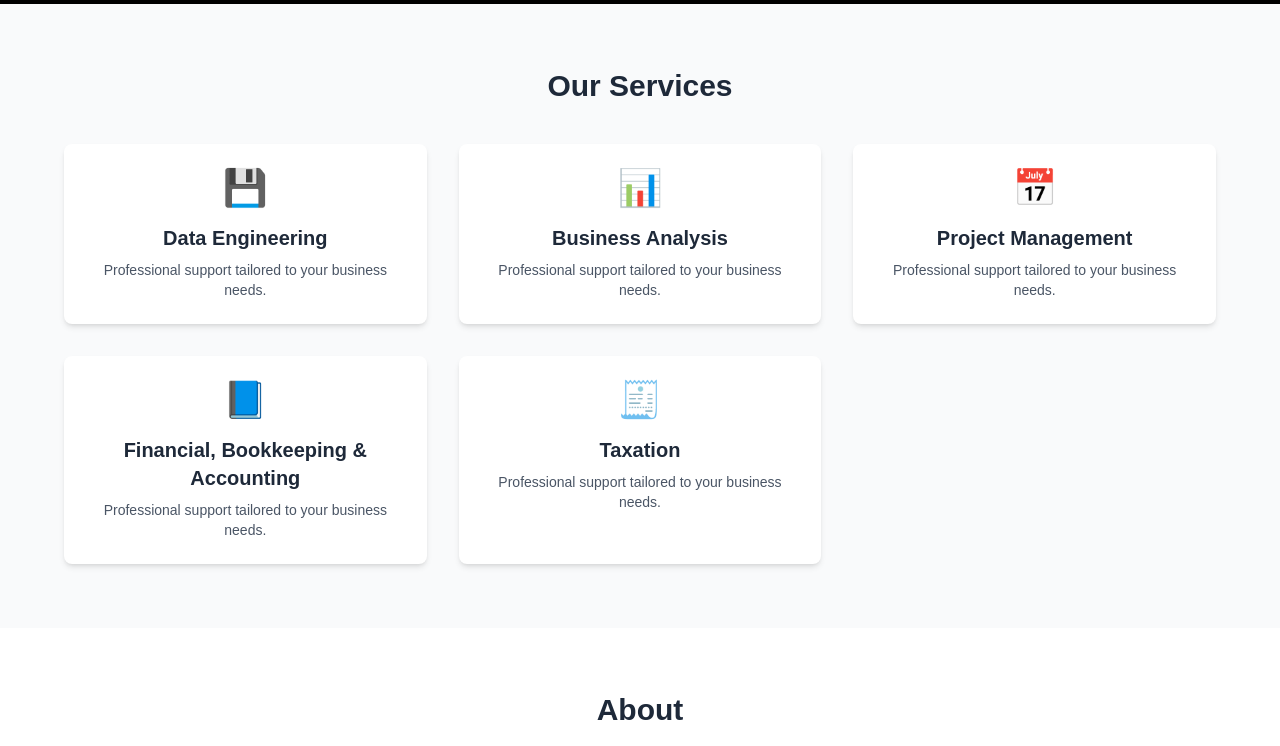
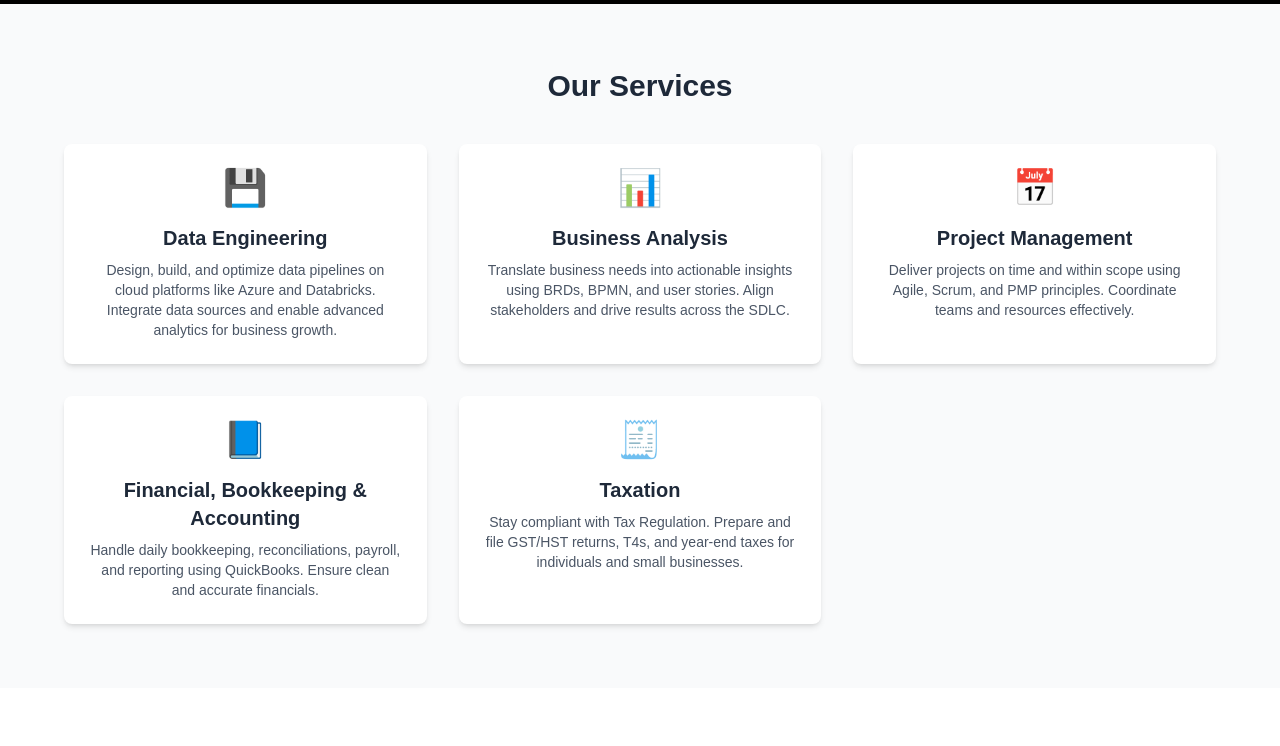
Before and after one commit to Onyema-Adumeta/consultant-website, a Next.js app: page / in a window 1280 px wide. Shown: the part 476-1222 px from the top of the page. Built offline with nearby package versions, Linux system fonts and the light colour scheme; grey boxes are pictures that could not be loaded.

Commit message:
Redesigned homepage with updated service details

```diff
--- a/app/page.tsx
+++ b/app/page.tsx
@@ -1,23 +1,26 @@
 import Image from "next/image";
 
-// Service card component
-function ServiceCard({ title, icon }: { title: string; icon: string }) {
+function ServiceCard({
+  title,
+  icon,
+  description,
+}: {
+  title: string;
+  icon: string;
+  description: string;
+}) {
   return (
     <div className="bg-white rounded-lg shadow-md p-6 hover:shadow-lg transition">
       <div className="text-4xl mb-4">{icon}</div>
       <h3 className="text-xl font-semibold mb-2">{title}</h3>
-      <p className="text-sm text-gray-600">
-        Professional support tailored to your business needs.
-      </p>
+      <p className="text-sm text-gray-600">{description}</p>
     </div>
   );
 }
 
-// Homepage
 export default function Home() {
   return (
     <>
-      {/* Navigation */}
       <nav className="bg-white shadow-md fixed top-0 left-0 right-0 z-50">
         <div className="max-w-7xl mx-auto px-4 py-3 flex justify-between items-center">
           <span className="text-lg font-bold text-blue-600">Credence Consulting</span>
@@ -29,7 +32,6 @@ export default function Home() {
         </div>
       </nav>
 
-      {/* Main content */}
       <main className="bg-white text-gray-800 mt-20">
         {/* Hero Section */}
         <section
@@ -50,11 +52,31 @@ export default function Home() {
         <section id="services" className="py-16 px-6 bg-gray-50">
           <h2 className="text-3xl font-bold text-center mb-10">Our Services</h2>
           <div className="grid grid-cols-1 sm:grid-cols-2 lg:grid-cols-3 gap-8 max-w-6xl mx-auto text-center">
-            <ServiceCard title="Data Engineering" icon="💾" />
-            <ServiceCard title="Business Analysis" icon="📊" />
-            <ServiceCard title="Project Management" icon="📅" />
-            <ServiceCard title="Financial, Bookkeeping & Accounting" icon="📘" />
-            <ServiceCard title="Taxation" icon="🧾" />
+            <ServiceCard
+              title="Data Engineering"
+              icon="💾"
+              description="Design, build, and optimize data pipelines on cloud platforms like Azure and Databricks. Integrate data sources and enable advanced analytics for business growth."
+            />
+            <ServiceCard
+              title="Business Analysis"
+              icon="📊"
+              description="Translate business needs into actionable insights using BRDs, BPMN, and user stories. Align stakeholders and drive results across the SDLC."
+            />
+            <ServiceCard
+              title="Project Management"
+              icon="📅"
+              description="Deliver projects on time and within scope using Agile, Scrum, and PMP principles. Coordinate teams and resources effectively."
+            />
+            <ServiceCard
+              title="Financial, Bookkeeping & Accounting"
+              icon="📘"
+              description="Handle daily bookkeeping, reconciliations, payroll, and reporting using QuickBooks. Ensure clean and accurate financials."
+            />
+            <ServiceCard
+              title="Taxation"
+              icon="🧾"
+              description="Stay compliant with Tax Regulation. Prepare and file GST/HST returns, T4s, and year-end taxes for individuals and small businesses."
+            />
           </div>
         </section>
 
@@ -72,8 +94,8 @@ export default function Home() {
             />
             <p className="text-lg text-center sm:text-left">
               I’m a consultant committed to helping businesses build modern data solutions, optimize processes,
-              ensure financial accuracy, and meet compliance with confidence. My expertise spans technical and
-              strategic disciplines, tailored to support your growth.
+              ensure financial accuracy, and meet compliance with confidence. My expertise spans technical and strategic disciplines,
+              tailored to support your growth.
             </p>
           </div>
         </section>
```
